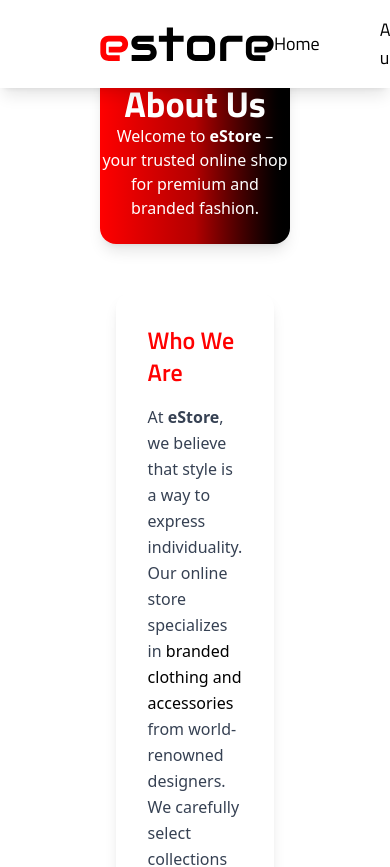
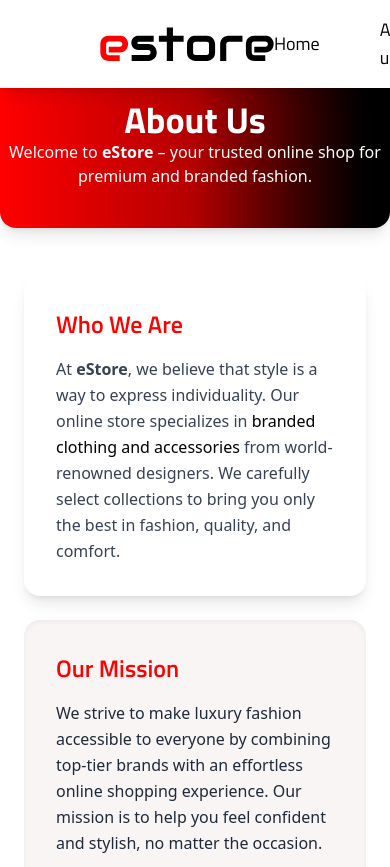
Before and after one commit to Violettalez/mini-e-commerce-store-app, a React (Vite) app: page /about in a window 390 px wide. Shown: the top 867 px of the page. Built offline with nearby package versions, Linux system fonts and the light colour scheme.

Commit message:
add responsive design of about us page

```diff
--- a/package.json
+++ b/package.json
@@ -4,7 +4,7 @@
   "version": "0.0.0",
   "type": "module",
   "scripts": {
-    "dev": "vite",
+    "dev": "vite --host",
     "build": "vite build",
     "lint": "eslint .",
     "preview": "vite preview"
--- a/src/App.jsx
+++ b/src/App.jsx
@@ -13,7 +13,7 @@
   return (
     <Provider store={store}>
       <BrowserRouter>
-        <div className="w-full min-h-screen py-5 px-20">
+        <div className="w-full min-h-screen py-5 md:px-20">
           <Navigation />
           <Routes>
             <Route path="/" element={<Home />} />
--- a/src/pages/AboutUs.jsx
+++ b/src/pages/AboutUs.jsx
@@ -1,7 +1,7 @@
 function AboutUs({ data }) {
   return (
-    <div className="mt-10 px-5">
-      <section className="w-full py-6 bg-gradient-to-r from-basic-red via-dark-red to-basic-black text-center rounded-2xl shadow-lg *:text-basic-weight">
+    <div className="mt-10 md:px-5">
+      <section className="w-full py-10 md:py-6 bg-gradient-to-r from-basic-red via-dark-red to-basic-black text-center rounded-2xl shadow-lg *:text-basic-weight">
         <h2 class="text-4xl font-bold font-header">About Us</h2>
         <p class="max-w-2xl mx-auto">
           Welcome to <span class="font-semibold">eStore</span> – your trusted
@@ -9,14 +9,14 @@
         </p>
       </section>
       <div className="flex flex-row items-center justify-center gap-8 px-6 py-12">
-        <div className="flex-1 flex justify-center">
+        <div className="hidden lg:block flex-1 flex justify-center">
           <img
             src="/sport-girl.png"
             alt="sport girl"
             className="max-h-[600px] object-contain"
           />
         </div>
-        <div className="flex-2 max-w-4xl space-y-6">
+        <div className="lg:flex-2 max-w-4xl space-y-6">
           <div className="bg-basic-weight p-8 rounded-2xl shadow-lg">
             <h3 className="text-2xl font-semibold text-basic-red mb-4 font-header">
               Who We Are
@@ -74,7 +74,7 @@
           </div>
         </div>
 
-        <div className="flex-1 flex justify-center">
+        <div className="hidden lg:block flex-1 flex justify-center">
           <img
             src="/sport-boy.png"
             alt="sport boy"
```
